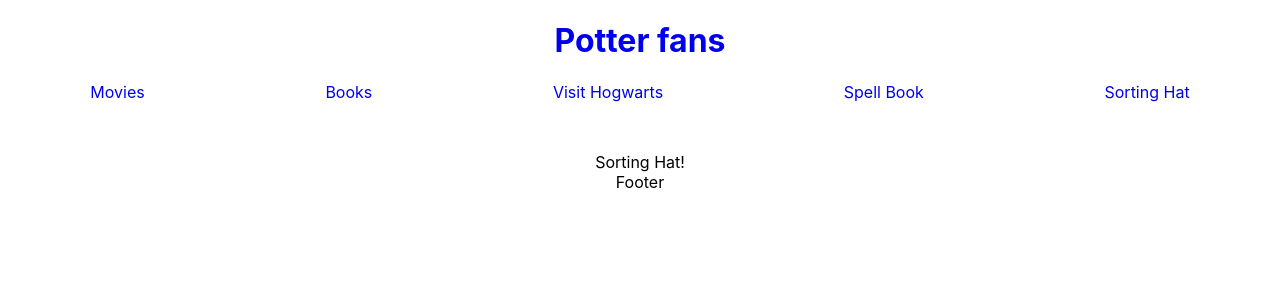
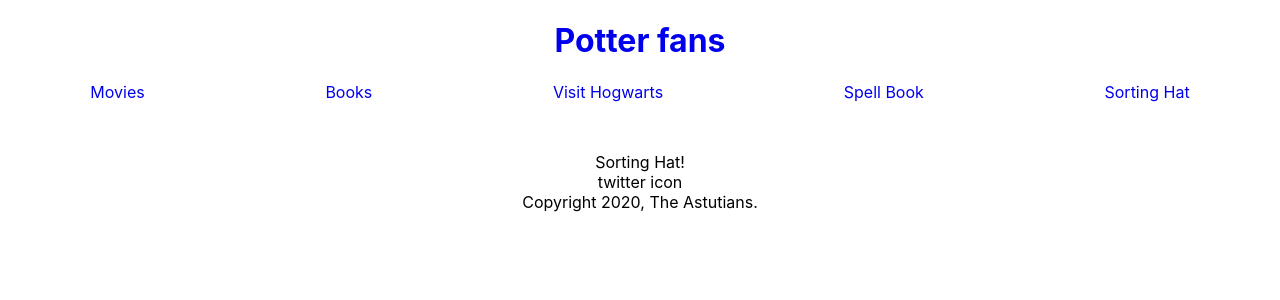
Before and after one commit to TheAstutian/potter-fans, a React (Create React App) app: page /sorting in a window 1280 px wide. Shown: the top 300 px of the page. Built offline with nearby package versions, Linux system fonts and the light colour scheme.

Commit message:
added content for footer

```diff
--- a/src/components/footer/footer.component.jsx
+++ b/src/components/footer/footer.component.jsx
@@ -1,8 +1,13 @@
 import React from 'react';
 
 const Footer = () => (
-    <div>
-        Footer
+<   div className='footer'>
+        <div className='social-media'>
+            twitter icon
+        </div>
+        <div className='name'>
+            <span>Copyright 2020, The Astutians. </span>
+        </div>
     </div>
 )
 
```
